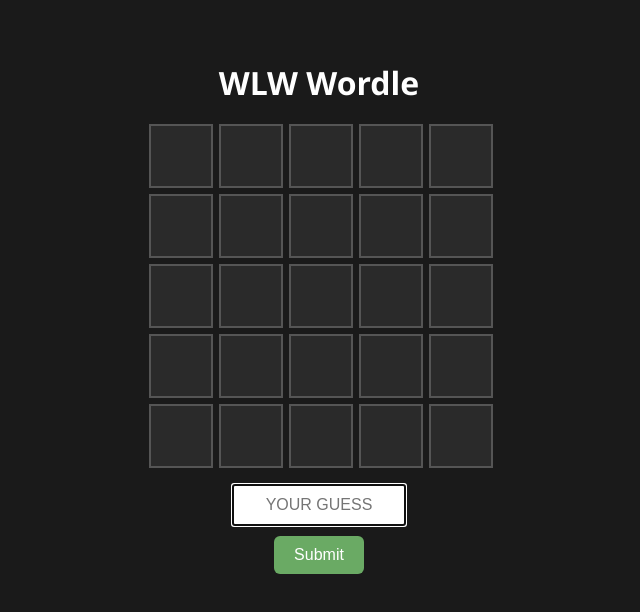
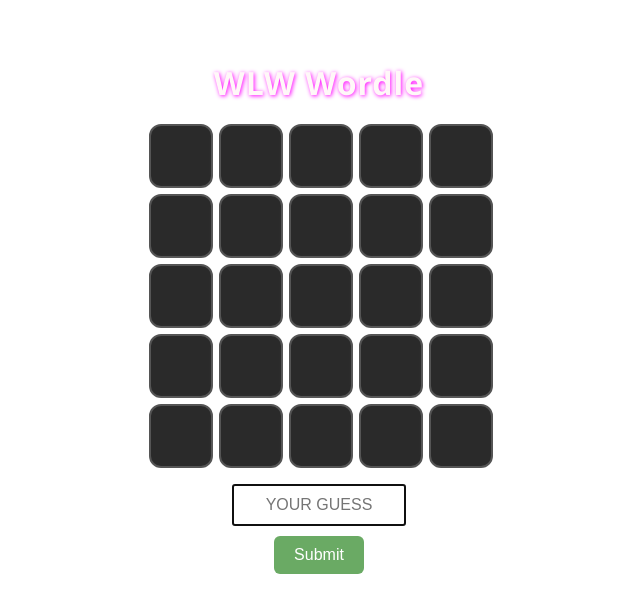
Before and after one commit to tayruddy/dailywordle, a plain HTML site: page index.html in a window 1280 px wide. Shown: the whole page, without its empty margins (321-961 px from the left). Drawn offline with Linux system fonts and the light colour scheme.

Commit message:
Add files via upload

```diff
--- a/index.html
+++ b/index.html
@@ -6,9 +6,9 @@
   <title>WLW Wordle</title>
   <style>
     body {
-      background-color: #1a1a1a;
-      color: #fefefe;
-      font-family: 'Segoe UI', sans-serif;
+      background-color: transparent;
+      color: #fff8f8;
+      font-family: "Segoe UI", "Papyrus", "Comic Sans MS", cursive;
       display: flex;
       flex-direction: column;
       align-items: center;
@@ -19,6 +19,8 @@
     }
 
     h1 {
+  text-shadow: 1px 1px 4px #f0f;
+  letter-spacing: 1px;
       font-size: 2rem;
       margin-bottom: 20px;
     }
@@ -32,6 +34,8 @@
     }
 
     .tile {
+  border-radius: 12px;
+  box-shadow: 0 0 12px rgba(255, 255, 255, 0.2);
       width: 60px;
       height: 60px;
       border: 2px solid #555;
```
